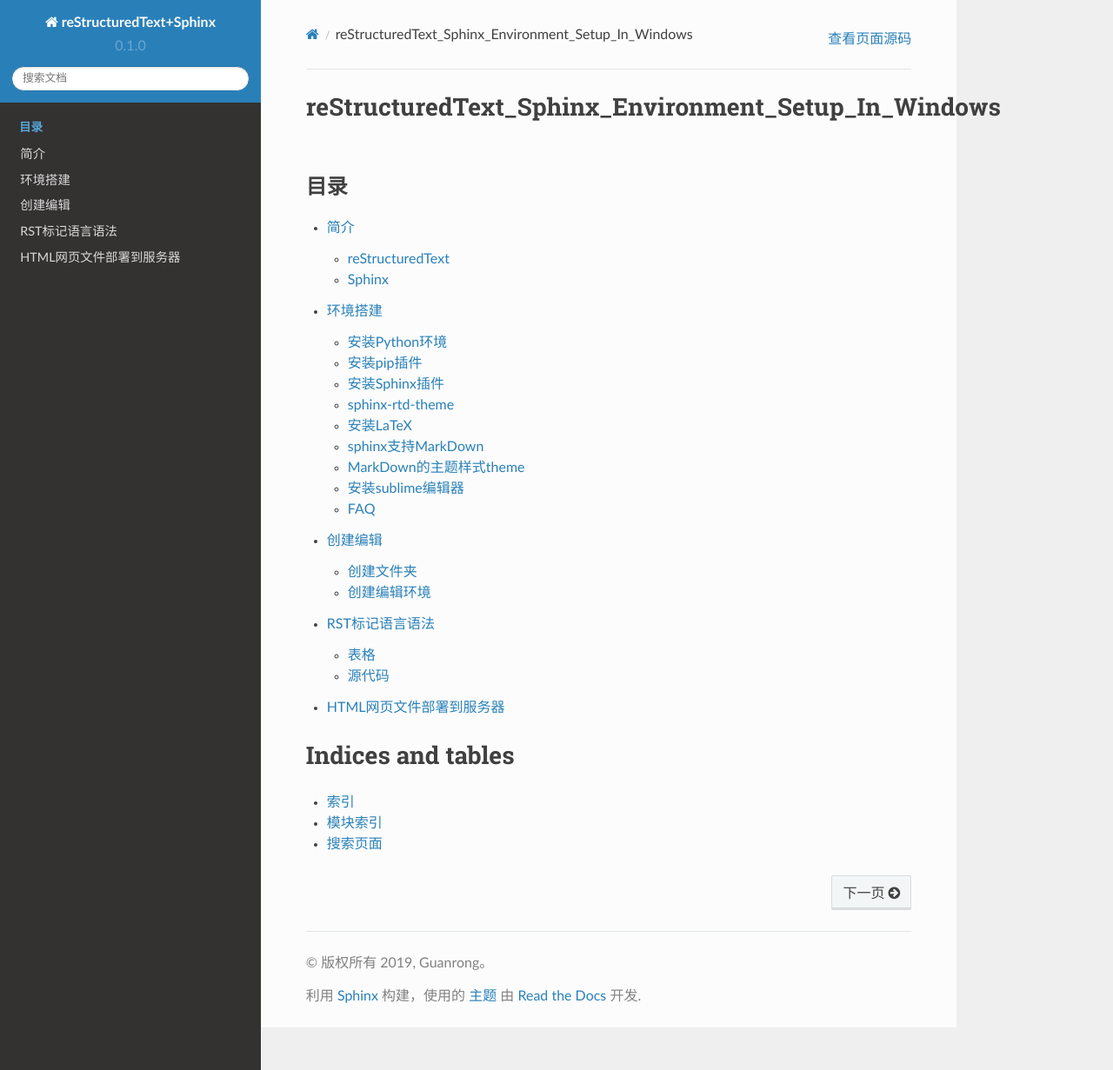
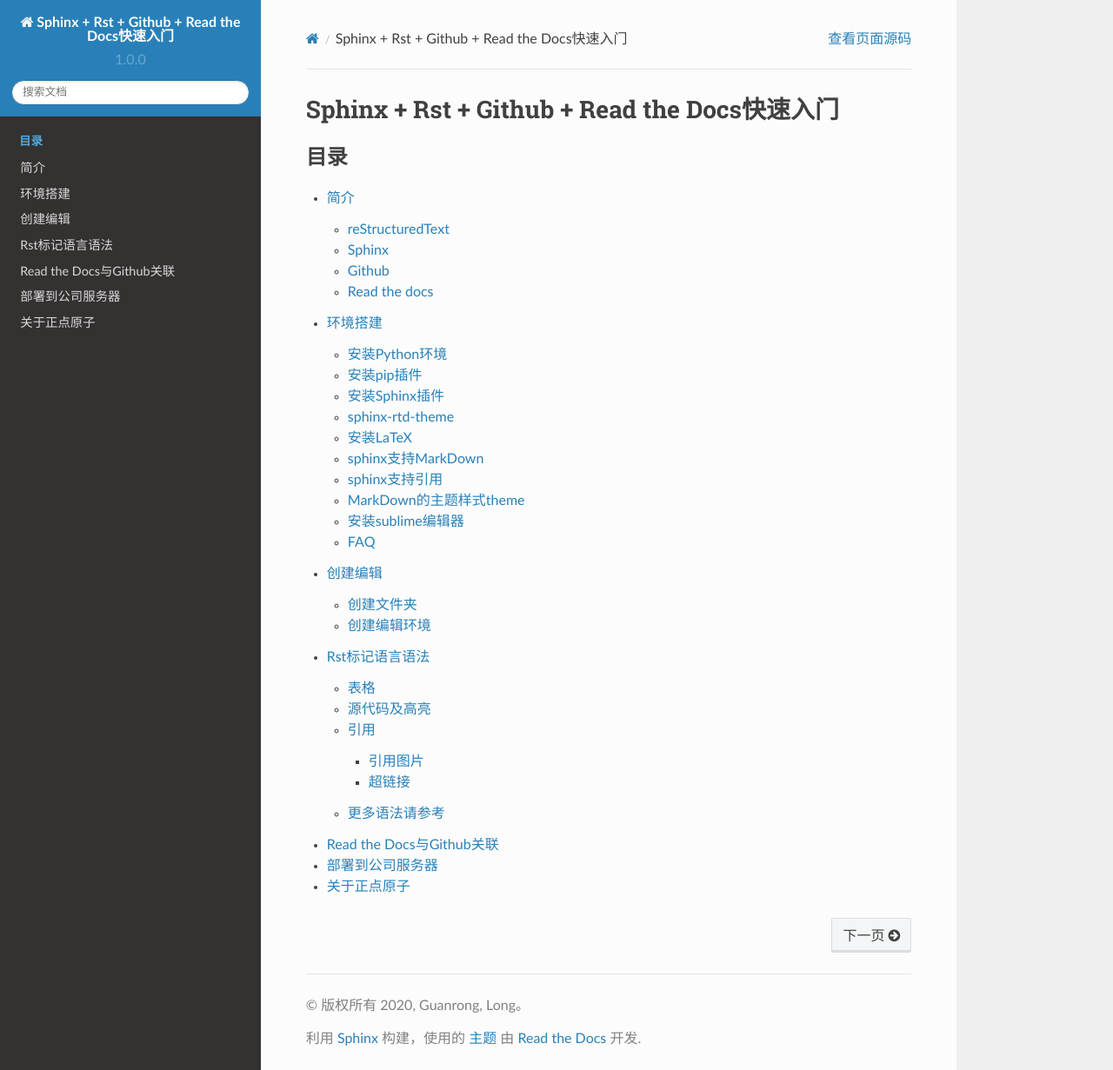
Before and after one commit to longdelu/git_rst_test, a Sphinx documentation site: the page built from source/index.rst, in a window 1280 px wide and 1231 px high. Shown: the whole window at 87% size. Built offline with Sphinx 7.4.7 and the Read the Docs theme 2.0.0, drawn with Linux system fonts in a browser that asks for light colours; formulas are drawn with MathJax 3.

Commit message:
完善文档，加入更多的语法及如使把git hub关联及部署到公司服务器

```diff
--- /dev/null
+++ b/source/About.rst
@@ -0,0 +1,4 @@
+关于正点原子
+============
+
+广州市星翼电子科技有限公司（正点原子）是一家从事嵌入式开发平台、IOT物联网、离线烧录器、智能焊台、四轴飞行器、企业工具和企业服务等软硬件研发、销售一体化的国家高新技术企业。作为嵌入式教育领导者-正点原子，主营STM32/Linux/FPGA开发平台，配套程序视频文档资料全部开源免费。
--- a/source/reStructuredText_Sphinx_Environment_Setup_In_Windows.rst
+++ b/source/Sphinx + Rst + Github + Read the Docs.rst
@@ -1,4 +1,4 @@
-因为工作的需要，接触了RST(reStructuredText)+Sphinx，主要用来编写生成文档，发现效果不赖。RST语言和Markdown类似，但相对于 **Mardown** 标记语言，RST语言功能更加强大，语言体系更加标准。
+本文主要介绍Sphinx+Rst+Github+Read the Docs如何使用，主要用来编写生成在线文档，也可以生成pdf，文档推送到Github后还可以关联Read the Docs，完美托管软件代码与文档, 还具备打包功能，组合使用非常强大。Rst语言和Markdown类似，但相对于 **Mardown** 标记语言，RST语言功能更加强大，语言体系更加标准，配合Sphinx处理工具，可以写出非常漂亮的在线文档。
 
 简介
 ====
@@ -14,6 +14,18 @@
 **Sphinx** 是一种工具，它允许开发人员以纯文本格式编写文档，以便采用满足不同需求的格式轻松生成输出。它使用 **reStructuredText** 标记语法来提供文档控制，可以将 **Sphinx** 想像成为一种文档框架：它会抽象化比较单调的部分，并提供自动函数来解决一些常见问题，比如突出显示标题索引和特殊代码（在显示代码示例时），以及突出显示适当的语法。
 
 
+Github
+------
+
+Github作为全球最大的社交编程及代码软件项目托管网站，支持 git作为唯一的版本库格式进行托管，还提供了订阅、讨论组、文本渲染、在线文件编辑器、协作图谱（报表）、代码片段分享（Gist）等功能。
+
+Read the docs
+-------------
+
+Read the docs通过与Github关联，执行自动构建、版本控制和为您托管文档，阅读文档简化了软件文档。作为软件文档托管平台，对于Github开源项目/公开仓库服务是免费的。
+
+
+
 环境搭建
 ========
 
@@ -24,11 +36,14 @@
 
 1. 下载
 
-在Python的 `官方网站 <https://www.python.org/downloads/windows/>`_  下载安装程序。根据所用系统是32位还是64位选择下载哪个进行安装。考虑到平时使用的相关插件不支持Python 3，故本文选择Python 2，可以根据自己的需要选择具体版本进行安装。
+在Python的 `官方网站 <https://www.python.org/downloads/windows/>`_  下载安装程序, 如 :numref:`python_web` 所示。根据所用系统是32位还是64位选择下载哪个进行安装。考虑到平时使用的相关插件不支持Python 3，故本文选择Python 2，可以根据自己的需要选择具体版本进行安装。
 
-.. figure:: ./images/python官网.png
+ .. _python_web:
 
-   Python官网
+ .. figure:: ./images/python_web.png
+    :align: center
+
+    Python官网
 
 2. 安装
 
@@ -64,16 +79,19 @@
 sphinx-rtd-theme
 ----------------
 
-这是Sphinx支持的一种网页主题之一，仅仅对生成HTML时有效。个人对这种主题比较喜爱，其它的不甚满意。安装方法和Sphinx的安装类似，故不再赘述。
+这是Sphinx支持的一种网页主题之一，仅仅对生成HTML时有效。个人对这种主题比较喜爱，其它的不甚满意。安装方法和Sphinx的安装类似，输入以下命令即可以安装。
+
+  >> pip install sphinx_rtd_theme
 
 安装LaTeX
 ---------
 
 LaTeX是一个高质量的排版系统，利用TeX格式，即使使用者没有排版和程序设计的知识也可以充分发挥由TeX所提供的强大功能，能在几天，甚至几小时内生成很多具有书籍质量的印刷品。对于生成复杂表格和数学公式，这一点表现得尤为突出。因此它非常适用于生成高印刷质量的科技和数学类文档。这个系统同样适用于生成从简单的信件到完整书籍的所有其他种类的文档。
 
-Windows中常用的TeX编译引擎是 `MikTex <https://miktex.org/download>`_ ，如下所示：
+Windows中常用的TeX编译引擎是 `MikTex <https://miktex.org/download>`_ ，如下图所示：
 
 .. figure:: ./images/MiKTeX_Download.png
+   :align: center
 
    下载MiKTeX
 
@@ -92,26 +110,33 @@
 
 然后在conf.py原有的 extensions 配置项多添加扩支持::
 
-extensions = ['recommonmark']
+  >> extensions = ['recommonmark']
 
-如果还要支持MarkDown的表格语法，还需要安装 sphinx-markdown-tables::
+如果还要支持MarkDown的表格语法，还需要安装 sphinx-markdown-tables ::
 
   >> pip install sphinx-markdown-tables
 
-还需在conf.py原有的 extensions 配置项再多添加扩支持::
+如果是Python2, 还需在conf.py原有的 extensions 配置项再多添加扩支持 ::
 
-extensions = ['sphinx_markdown_tables']
+  >> extensions = ['sphinx_markdown_tables']
 
-增加完该配置项即变为如下所示::
+增加完该配置项即变为如下所示，注意Python2还会多出一项 ``sphinx_markdown_tables' `` ::
 
-extensions = ['sphinx.ext.imgmath',
-              'sphinx.ext.todo',
-              'sphinx.ext.autosectionlabel',
-              'sphinx.ext.autosummary',
-              'sphinx.ext.autodoc'，
-              'recommonmark',
-              'sphinx_markdown_tables']
+  >> extensions = ['sphinx.ext.imgmath',
+                   'sphinx.ext.todo',
+                   'sphinx.ext.autosectionlabel',
+                   'sphinx.ext.autosummary',
+                   'sphinx.ext.autodoc'，
+                   'recommonmark']
 
+
+sphinx支持引用
+--------------
+
+在conf.py添加引用支持，这样生成的html页面就可以跳转::
+
+  >> # Numbered figure
+  >> numfig = True
 
 
 MarkDown的主题样式theme
@@ -123,7 +148,7 @@
 
   >> source_parsers = {'.md': CommonMarkParser,}
 
-同时在conf.py把sphix支持的后缀文件修改为也支持 ``.md`` 后缀的MarkDown文件::
+同时在conf.py把sphix支持的后缀文件修改为也支持 ``.md `` 后缀的MarkDown文件 ::
 
   >> source_suffix = ['.rst', '.md']
 
@@ -142,6 +167,7 @@
 下载 `sublime-rst-completion <https://github.com/mgaitan/sublime-rst-completion>`_ 插件包。下载完成后，运行 **Sublime Text 3** ，在菜单栏中依次选择：【Preferences】->【Browse Packages...】，将插件解压到打开的 *Packages* 文件夹中，安装该插件后支持RST语法快捷键的输入。
 
 .. figure:: ./images/add_sublime_rst_completion.png
+   :align: center
 
    添加rst插件
 
@@ -184,6 +210,7 @@
 打开控制台窗口，既可以使用Windows系统自带的CMD控制台程序，也可以使用第三方的控制台。如果使用Windows自带的CMD控制台界面，按下键盘中的Win + R快捷键，打开运行窗口，在输入栏中输入cmd，回车，打开 Windows 控制台界面。如下所示：
 
 .. figure:: ./images/win_run.png
+   :align: center
 
    打开运行界面
 
@@ -195,14 +222,14 @@
 之后根据提示输入即可。如下所示：
 
 .. figure:: ./images/sphinx-quickstart.png
+   :align: center
 
    sphinx-quickstart
 
-个人推荐文档编辑生成目录和文档目录最好分开，因此从创建时，选择 `` Separate source and build directories (y/n) [n]: y`` 选择的是y。
-
-创建完成之后，如下所示：
+个人推荐文档编辑生成目录和文档目录最好分开，因此从创建时，选择 `` Separate source and build directories (y/n) [n]: y`` 选择的是y。创建完成之后，如下图所示：
 
 .. figure:: ./images/setup_result.png
+   :align: center
 
    创建完成生成效果
 
@@ -215,7 +242,7 @@
 
 build用来存放文档编译过程中的中间文件以及最终生成的文件；source用来存储用户实际的文档；make和Makefile文件是不同平台下是用来生成文档时使用的。
 
-进入 *source* 目录，主要有一个index文件，该文件是用来组织整片文档目录结构的，打开 index.rst 文档，中间位置代码为::
+进入 *source* 目录，主要有两个文件，一个index文件，还有一个Sphinx相关的Python配置文件conf.py。index文件该文件是用来组织整片文档目录结构的，打开 index.rst 文档，中间位置代码为::
 
   .. toctree::
      :maxdepth: 2
@@ -228,24 +255,31 @@
 ::
 
   .. toctree::
-     :maxdepth: 2
+     :maxdepth: 4
      :caption: Contents:
 
      test
 
-文档编辑完成后，即可在文档根目录下(本文即rst目录)，输入 make 会弹出不同输出格式的编译命令，如果需要编译输出HTML，只需输入::
+Python配置文件conf.py主要是更改生成文档的主题，生成文档的名称，使用的语言，还用更改生成文档的一些参数，前面也有一些了介绍，如 :ref:`sphinx支持引用` 所示。
+
+Rst文档编辑完成及conf.py作好相对应的修改后，即可在文档根目录下(本文即rst目录)，输入 ``make``  会弹出不同输出格式的编译命令，如果需要编译输出 ``html``，只需输入::
 
   >> make html
 
-同理其它文档。
-
-最终在build\html中生成最终的文档。
+最终在 ``build/html`` 中生成的相应的 ``html``文档。
 
 .. note::
 
    如果生成PDF，需要先使用make latex生成tex文件，之后进入build\\latex，在终端界面输入 ``make`` 命令，即可生成最终的PDF文件。
 
 至此，如果成功编译出html与pdf文当，环境搭建成功，如 :numref:`teaching_book`  :numref:`teaching_html`  所示。
+
+ .. _teaching_html:
+
+ .. figure:: ./images/html.png
+    :align: center
+
+    生成html
 
 
  .. _teaching_book:
@@ -255,16 +289,30 @@
 
     生成pdf
 
- .. _teaching_html:
 
- .. figure:: ./images/html.png
-    :align: center
+Rst标记语言语法
+===============
 
-    生成html
+一些常见的标题语法如下所示，详细定义见 :numref:`title_languae`。
 
 
-RST标记语言语法
-===============
+ .. code-block:: c
+    :caption: 标题语法
+    :name: title_languae
+    :linenos:
+
+     一级标题
+     ========
+
+     二级标题
+     ~~~~~~~~
+
+     三级标题
+     --------
+
+     四级标题
+     ^^^^^^^^
+
 
 表格
 ----
@@ -291,8 +339,8 @@
      表格示例。
 
 
-源代码
-------
+源代码及高亮
+------------
 
 一些全局外设，如CLK、GPIO、INT等，由于需要在全局使用，因此在系统启动时已默认初始化，在应用程序需要使用时，无需再重复初始化，直接使用即可。相关的宏在工程配置文件{PROJECT}\\user_config\\atk_config.h中定义。
 
@@ -301,21 +349,143 @@
  .. code-block:: c
     :caption: GPIO自动初始化使能/禁能配置
     :name: gpio_init_on_off
+    :emphasize-lines: 2
     :linenos:
 
      /** \brief 为1，初始化 GPIO 的相关功能 */
      #define ATK_CFG_GPIO_ENABLE 1
+     #define ATK_CFG_GPIO_NUM    2
 
 .. attention::
      源代码示例。
 
 
-更多待添加。。。
+引用
+----
 
 
-HTML网页文件部署到服务器
-========================
+引用图片
+^^^^^^^^
 
-可以依靠原子哥平台的合作伙伴把现成的网页文档部署到原子哥平台上面的服务器
+常见的引用图片语法如下所示，详细定义见 :numref:`pic_language` 。
 
-更多待添加。。。
+ .. code-block:: c
+    :caption: 引用图片语法示例
+    :name: pic_language
+    :linenos:
+
+     如 :numref:`pic_eg` 所示
+
+     .. _pic_eg:
+
+     .. figure:: ./images/pdf.png
+        :align: center
+
+        引用图片语法示例
+
+
+如 :numref:`pic_eg` 所示, 即为图片语法示例的效果。
+
+
+ .. _pic_eg:
+
+ .. figure:: ./images/pdf.png
+    :align: center
+
+    引用图片示例效果
+
+
+超链接
+^^^^^^
+
+
+常见的超链接语法如下所示，详细定义见 :numref:`url_language` 。
+
+ .. code-block:: c
+    :caption: 超链接语法示例
+    :name: url_language
+    :linenos:
+
+     `正点原子论坛官网 <http://www.openedv.com/>`_
+
+
+
+通过超链接嵌入网址，效果见紧接着: `正点原子论坛官网 <http://www.openedv.com/>`_ 。
+
+更多语法请参考
+--------------
+
+更多的Rst语法示例可以参考本文档的写法，如果还想了解更多的RST语法与sphinx使用方法，请参考以下网站::
+
+sphinx语法官网：http://www.sphinx-doc.org/en/master/usage/restructuredtext/basics.html
+
+restruct语法官网：http://docutils.sourceforge.net/rst.html
+
+
+Read the Docs与Github关联
+=========================
+
+首先使用Github账号关联注册Read the Docs后，如 :numref:`readthedocs_signin` 所示。
+
+ .. _readthedocs_signin:
+
+ .. figure:: ./images/readthedocs_signin.png
+    :align: center
+
+    注册Read the Docs账号
+
+
+
+可将编写好的 rst 文件上传至 Github 相对应的仓库，然后从 Read the Docs 导入 Github 相关项目，点击 Import a Project 按钮，即可看到 Github 项目(仓库)列表，选择项目导入。这样可通过 Read the Docs 对文档进行编译、版本控制等，如 :numref:`import_project` 所示。
+
+ .. _import_project:
+
+ .. figure:: ./images/importprjpng.png
+    :align: center
+
+    导入Github相应的项目
+
+
+如果本地编译生成文档通过，点击 ``Builds Version`` 按钮，对文档进行编译，编译成功后点击 ``阅读文档``  按钮，即可查看文档，如 :numref:`doc_buildok`  :numref:`viewdocok` 所示。
+
+
+  .. _doc_buildok:
+
+  .. figure:: ./images/importprjpng.png
+    :align: center
+
+    构建文档
+
+
+  .. _viewdocok:
+
+  .. figure:: ./images/view_doc.png
+    :align: center
+
+    查看文档
+
+
+.. note::
+   Read the docs可以配置构建文档使用的参数，有兴趣的可以自已去尝试。
+
+
+打包下载生成的html文件，以便快速部署在公司的服务器上面，如 :numref:`package_doc` 所示。
+
+
+  .. _package_doc:
+
+  .. figure:: ./images/packagedoc.png
+    :align: center
+
+    打包下载HTML文件以便部署到公司服务器
+
+
+
+
+部署到公司服务器
+================
+
+可以依靠Read the docs 生成的html的文件，下载下来解压把html相关的文件夹部署到公司对应的服务器上面，例如本文的路径为: http://www.openedv.com/ATK-Prod/test/git-rst-test-latest/index.html
+
+.. note::
+   路径可以通过服务器管理员修改，如通过Discuz。
--- a/source/conf.py
+++ b/source/conf.py
@@ -54,22 +54,25 @@
 source_suffix = ['.rst', '.md']
 #source_suffix = '.rst'
 
+# A list of files that should not be packed into the epub file.
+#epub_exclude_files = ['search.html']
+
 # The master toctree document.
 master_doc = 'index'
 
 # General information about the project.
-project = u'reStructuredText+Sphinx'
-copyright = u'2019, Guanrong'
-author = u'Guanrong'
+project = u'Sphinx + Rst + Github + Read the Docs快速入门'
+copyright = u'2020, Guanrong, Long'
+author = u'Guanrong, Long'
 
 # The version info for the project you're documenting, acts as replacement for
 # |version| and |release|, also used in various other places throughout the
 # built documents.
 #
 # The short X.Y version.
-version = u'0.1.0'
+version = u'1.0.0'
 # The full version, including alpha/beta/rc tags.
-release = u'0.1.0'
+release = u'1.0.0'
 
 # The language for content autogenerated by Sphinx. Refer to documentation
 # for a list of supported languages.
@@ -90,18 +93,27 @@
 todo_include_todos = False
 
 
+#highlight_language = 'c'
+
+
 # -- Options for HTML output ----------------------------------------------
 
 # The theme to use for HTML and HTML Help pages.  See the documentation for
 # a list of builtin themes.
 #
+# print html_theme_options
 html_theme = 'sphinx_rtd_theme'
-
+# import sphinx_rtd_theme
+# html_theme_path = [sphinx_rtd_theme.get_html_theme_path()]
 # Theme options are theme-specific and customize the look and feel of a theme
 # further.  For a list of options available for each theme, see the
 # documentation.
 #
-# html_theme_options = {}
+# html_theme_options = {
+#     "relbarbgcolor": "black"
+# }
+
+#print (html_theme_options)
 
 # Add any paths that contain custom static files (such as style sheets) here,
 # relative to this directory. They are copied after the builtin static files,
@@ -191,7 +203,7 @@
 #  author, documentclass [howto, manual, or own class]).
 latex_documents = [
     (master_doc, u'bulid+reStructuredText+Sphinx+env.tex', u'bulid+reStructuredText+Sphinx+env',
-     u'Guanrong', 'manual'),
+     u'Guanrong,Long', 'manual'),
 ]
 
 
--- a/source/index.rst
+++ b/source/index.rst
@@ -1,21 +1,14 @@
-.. 在Win10中搭建reStructuredText+Sphinx环境 documentation master file, created by
+.. Sphinx + Rst + Github + Read the Docs, created by
    sphinx-quickstart on Sat Nov 23 16:53:44 2019.
    You can adapt this file completely to your liking, but it should at least
    contain the root `toctree` directive.
 
-reStructuredText_Sphinx_Environment_Setup_In_Windows
-====================================================
-
+Sphinx + Rst + Github + Read the Docs快速入门
+=============================================
 .. toctree::
-   :maxdepth: 3
+   :maxdepth: 4
    :caption: 目录
 
-   reStructuredText_Sphinx_Environment_Setup_In_Windows
+   Sphinx + Rst + Github + Read the Docs
 
-
-Indices and tables
-==================
-
-* :ref:`genindex`
-* :ref:`modindex`
-* :ref:`search`
+   About
```
Also changed, not shown: source/P100_User_Manual.rst (deleted, +0 -21 lines), source/images/docbuild.png (added), source/images/importprjpng.png (added), source/images/packagedoc.png (added), source/images/python_web.png (renamed from source/images/python官网.png), source/images/readthedocs_signin.png (added), source/images/view_doc.png (added).
